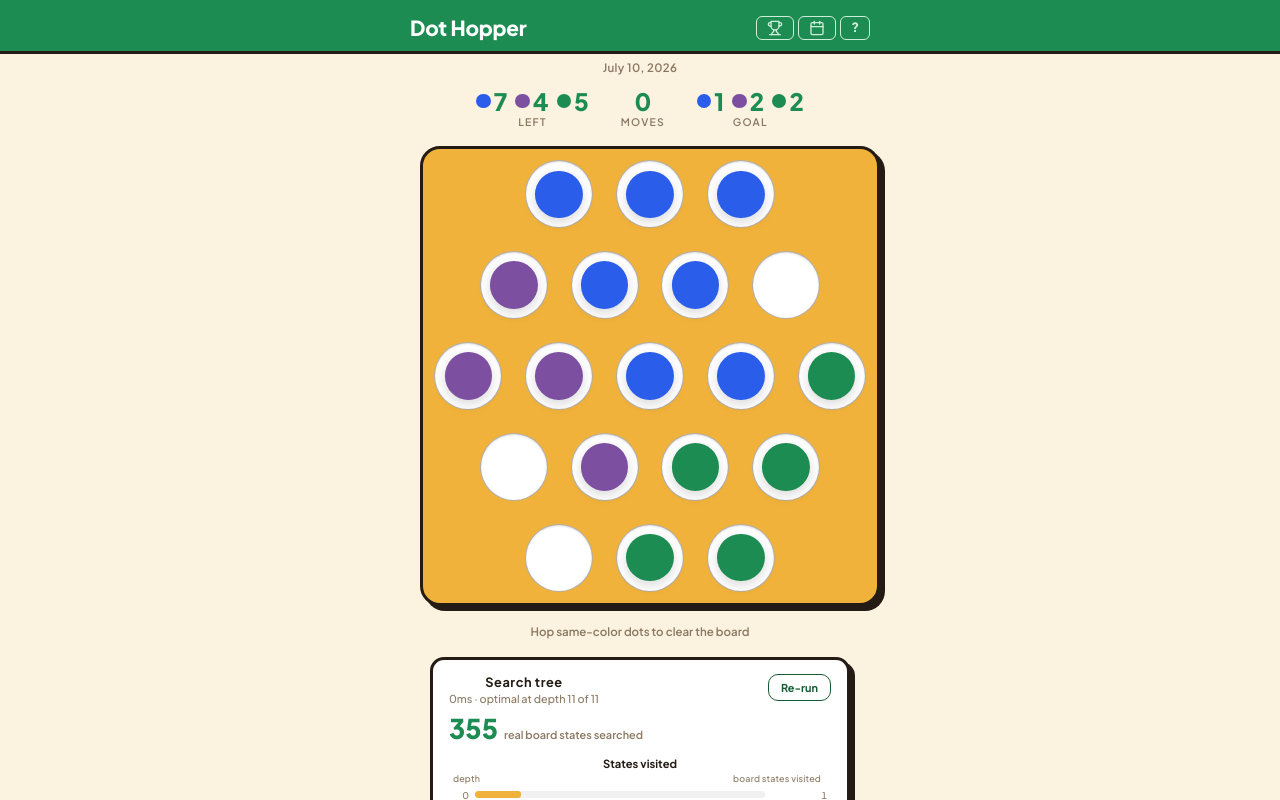
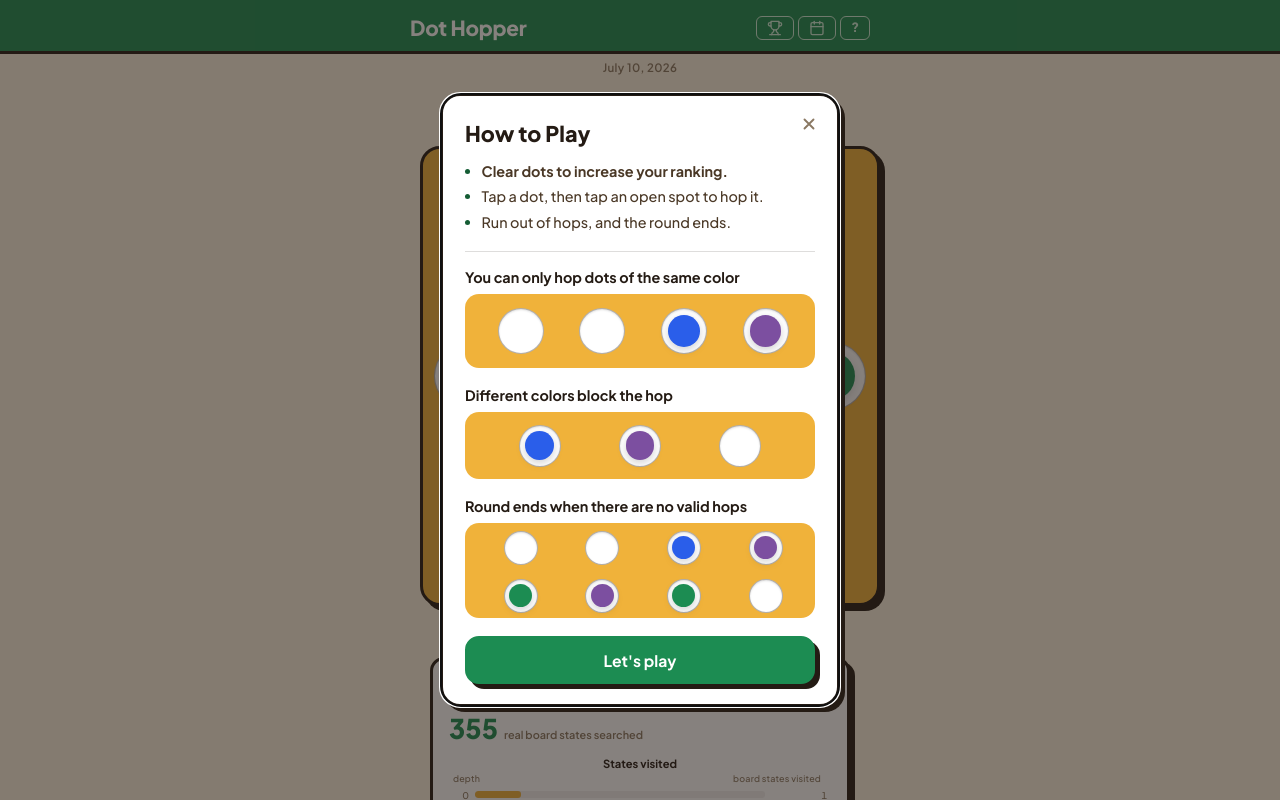
Before and after one commit to sirsigmund79/peg-game, a Vue app: page / in a window 1280 px wide. Shown: the top 800 px of the page. Built offline with nearby package versions, Linux system fonts and the light colour scheme; no server answers.

Commit message:
How To Play modal now pops up if user has never seen ti before

```diff
--- a/src/App.vue
+++ b/src/App.vue
@@ -13,7 +13,7 @@
   ============================================================================
 -->
 <script setup>
-import { computed, watch } from 'vue';
+import { computed, onMounted, watch } from 'vue';
 import { useTheme } from './composables/useTheme.js';
 import { useRouter } from './composables/useRouter.js';
 import { useHowToPlay } from './composables/useHowToPlay.js';
@@ -26,9 +26,11 @@ import HowToPlayModal from './components/HowToPlayModal.vue';
 
 useTheme(); // applies the Moose theme's CSS variables to the page -- see composables/useTheme.js
 
-// Never auto-opened -- a player only sees this if they tap the header "?"
-// button themselves (see below).
+// Opens itself once, the very first time this browser ever loads the game
+// (see useHowToPlay.js's openIfFirstVisit()) -- after that, same as before,
+// a player only sees it again if they tap the header "?" button themselves.
 const howToPlay = useHowToPlay();
+onMounted(() => howToPlay.openIfFirstVisit());
 
 // Vite sets import.meta.env.DEV to true for `npm run dev` and false for a
 // production `npm run build` -- reading it into a plain variable here
@@ -85,8 +87,21 @@ watch(
   { immediate: true }
 );
 
-function handleStatsNavClick() {
+// Clicking the nav icon for the page you're already on toggles back home,
+// rather than just re-navigating to the same page.
+function handleStatsNavClick(event) {
   track(EVENTS.STATS_NAV_CLICKED, {});
+  if (page.value === 'stats') {
+    event.preventDefault();
+    navigate('/');
+  }
+}
+
+function handleArchiveNavClick(event) {
+  if (page.value === 'archive') {
+    event.preventDefault();
+    navigate('/');
+  }
 }
 </script>
 
@@ -111,7 +126,7 @@ function handleStatsNavClick() {
               <path d="M18 2H6v7a6 6 0 0 0 12 0V2Z" />
             </svg>
           </a>
-          <a href="#/archive" class="icon-link" :class="{ active: page === 'archive' }" aria-label="Archive" title="Archive">
+          <a href="#/archive" class="icon-link" :class="{ active: page === 'archive' }" aria-label="Archive" title="Archive" @click="handleArchiveNavClick">
             <svg viewBox="0 0 24 24" width="16" height="16" fill="none" stroke="currentColor" stroke-width="2" stroke-linecap="round" stroke-linejoin="round" aria-hidden="true">
               <rect x="3" y="4" width="18" height="18" rx="2" />
               <line x1="16" y1="2" x2="16" y2="6" />
--- a/src/components/HowToPlayModal.vue
+++ b/src/components/HowToPlayModal.vue
@@ -7,10 +7,10 @@
   player can't already guess (a peg can only jump its own color; the round
   ends the instant no jump is left), so a single card with three small
   real-styled demos teaches it faster than clicking through several screens
-  would. Never shown automatically -- reached only via the header's "?"
-  button (see composables/useHowToPlay.js, driven from App.vue). A
-  first-time player is left to figure the game out on their own, or to go
-  looking for help themselves.
+  would. Opens itself once, automatically, the very first time a browser
+  ever loads the game; after that, reached only via the header's "?" button
+  (see composables/useHowToPlay.js's openIfFirstVisit(), driven from
+  App.vue).
 
   Each demo is a genuinely tiny, DECORATIVE version of the real board (not
   an abstract stand-in): same hole/peg shapes, same peg colors, same
@@ -280,7 +280,7 @@ onBeforeUnmount(() => {
       <h2 id="how-to-title" class="how-to-title">How to Play</h2>
 
       <ul class="how-to-intro">
-        <li>Clear as many dots as you can.</li>
+        <li><b>Clear dots to increase your ranking.</b></li>
         <li>Tap a dot, then tap an open spot to hop it.</li>
         <li>Run out of hops, and the round ends.</li>
       </ul>
@@ -360,7 +360,11 @@ onBeforeUnmount(() => {
   justify-content: center;
   padding: clamp(6px, 3.5vmin, 20px);
   background: rgba(36, 27, 20, 0.55);
-  animation: how-to-backdrop-in 0.2s ease-out;
+  /* Plain `ease` rather than `ease-out` -- ease-out front-loads most of the
+     opacity change into the animation's first third, which on a full-screen
+     darkening reads as an abrupt flash-then-hold rather than a fade. A more
+     even ramp is what actually registers as "fading in" to the eye. */
+  animation: how-to-backdrop-in 0.28s ease;
 }
 
 /* Sized for comfortable reading first -- fixed, generous padding/type
@@ -381,7 +385,13 @@ onBeforeUnmount(() => {
   border-radius: var(--frame-radius-board);
   box-shadow: var(--frame-shadow-card);
   text-align: left;
-  animation: how-to-card-in 0.25s ease-out;
+  /* Starts ~40ms after the backdrop (via `backwards` holding it at the
+     `from` keyframe during that delay) so the dim-in and the card's
+     rise-and-settle read as two distinct beats instead of one flat pop --
+     and a decelerate curve (quick start, gentle settle) rather than
+     `ease-out`'s more linear-feeling glide, since that settle is what
+     actually makes an entrance read as intentional rather than sudden. */
+  animation: how-to-card-in 0.32s cubic-bezier(0.16, 1, 0.3, 1) 0.04s backwards;
 }
 
 @keyframes how-to-backdrop-in {
@@ -396,7 +406,7 @@ onBeforeUnmount(() => {
 @keyframes how-to-card-in {
   from {
     opacity: 0;
-    transform: translateY(10px) scale(0.97);
+    transform: translateY(16px) scale(0.95);
   }
   to {
     opacity: 1;
--- a/src/components/ResultFooter.vue
+++ b/src/components/ResultFooter.vue
@@ -52,7 +52,7 @@ async function handleShareClick() {
 <template>
   <footer class="result-footer">
     <div class="result-actions">
-      <button type="button" class="share-button" @click="handleShareClick">Challenge A Friend 💬</button>
+      <button type="button" class="share-button" @click="handleShareClick">Share With A Friend 💬</button>
       <button type="button" class="reset-button" @click="$emit('reset')">Reset</button>
     </div>
     <p v-if="shareStatusMessage" class="share-status" role="status">{{ shareStatusMessage }}</p>
--- a/src/composables/useHowToPlay.js
+++ b/src/composables/useHowToPlay.js
@@ -3,19 +3,31 @@
 // ----------------------------------------------------------------------------
 // A reactive singleton (same pattern as useGhostOutline.js) for the How to
 // Play modal's open/closed state -- shared between App.vue's header "?"
-// button (the only way to open it; see HowToPlayModal.vue) and the modal
-// itself, without prop drilling a single boolean through every route.
+// button, App.vue's own first-visit auto-open (see openIfFirstVisit() below),
+// and the modal itself (HowToPlayModal.vue), without prop drilling a single
+// boolean through every route.
 // ============================================================================
 
 import { reactive } from 'vue';
 import { EVENTS, track } from '../services/analytics.js';
+import { safeGet, safeSet } from '../logic/storage.js';
+
+const SEEN_KEY = 'dot-hop:how-to-play-seen';
 
 const state = reactive({ visible: false });
 
 export function useHowToPlay() {
-  function open() {
+  /** @param {'manual'|'auto'} source - the header's "?" button, or the automatic first-visit open. */
+  function open(source = 'manual') {
     state.visible = true;
-    track(EVENTS.HOW_TO_PLAY_SHOWN);
+    safeSet(SEEN_KEY, true);
+    track(EVENTS.HOW_TO_PLAY_SHOWN, { source });
+  }
+
+  /** Opens the modal automatically, but only the very first time this browser ever opens the game. Safe to call on every app boot -- a no-op once `SEEN_KEY` is set. */
+  function openIfFirstVisit() {
+    if (safeGet(SEEN_KEY, false)) return;
+    open('auto');
   }
 
   /** @param {'manual'|'backdrop'|'escape'} source - how the modal was dismissed: its own CTA/close button, a backdrop click, or Escape. */
@@ -25,5 +37,5 @@ export function useHowToPlay() {
     track(EVENTS.HOW_TO_PLAY_DISMISSED, { source });
   }
 
-  return { state, open, close };
+  return { state, open, openIfFirstVisit, close };
 }
```
Also changed, not shown: 1 other file (tests, documents, lock files or other folders).
